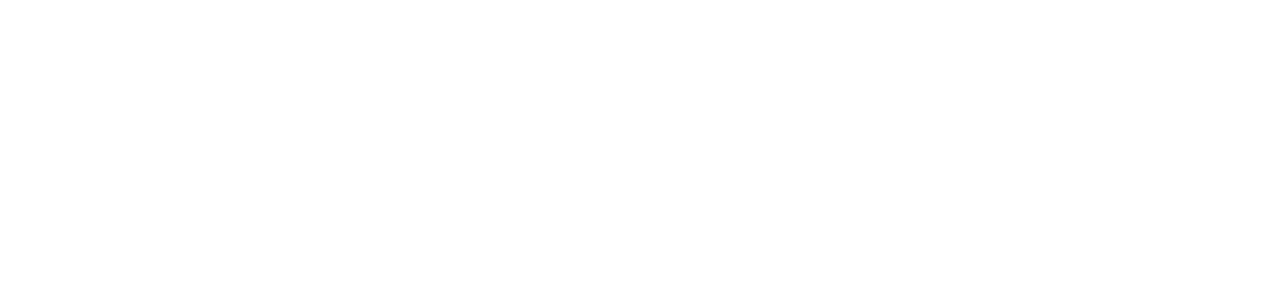
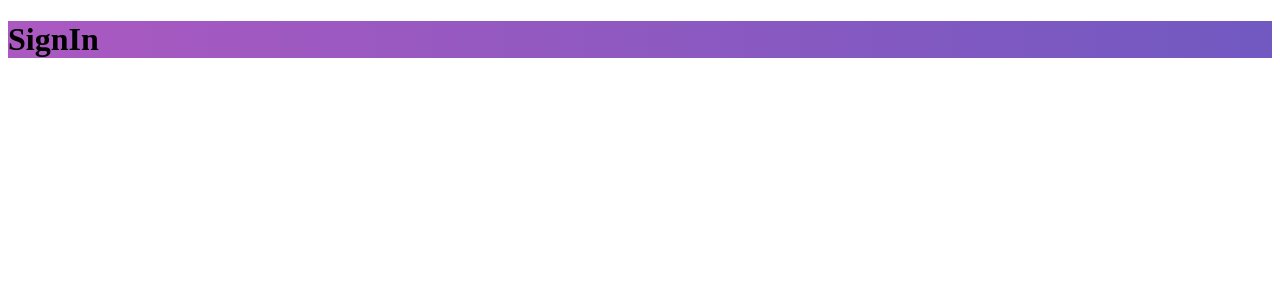
Before and after one commit to francisdev584/GoBarberWeb, a React (Create React App) app: page / in a window 1280 px wide. Before the commit this address led to /dashboard. Shown: the top 300 px of the page. Built offline with nearby package versions, Linux system fonts and the light colour scheme.

Commit message:
Layout for pages depends if isPrivate - Done

```diff
--- a/package.json
+++ b/package.json
@@ -12,7 +12,8 @@
     "react-dom": "^16.12.0",
     "react-router-dom": "^5.1.2",
     "react-scripts": "3.3.0",
-    "reactotron-react-js": "^3.3.7"
+    "reactotron-react-js": "^3.3.7",
+    "styled-components": "^5.0.0"
   },
   "scripts": {
     "start": "react-scripts start",
--- /dev/null
+++ b/src/pages/_layouts/auth/index.js
@@ -0,0 +1,11 @@
+import React from "react";
+import PropTypes from "prop-types";
+import { Wrapper } from "./styles";
+
+export default function AuthLayout({ children }) {
+  return <Wrapper>{children}</Wrapper>;
+}
+
+AuthLayout.propTypes = {
+  children: PropTypes.element.isRequired
+};
--- /dev/null
+++ b/src/pages/_layouts/auth/styles.js
@@ -0,0 +1,6 @@
+import styled from "styled-components";
+
+export const Wrapper = styled.div`
+  height: 100%;
+  background: linear-gradient(-90deg, #7159c1, #ab59c1);
+`;
--- /dev/null
+++ b/src/pages/_layouts/default/index.js
@@ -0,0 +1,11 @@
+import React from "react";
+import PropTypes from "prop-types";
+import { Wrapper } from "./styles";
+
+export default function DefaultLayout({ children }) {
+  return <Wrapper>{children}</Wrapper>;
+}
+
+DefaultLayout.propTypes = {
+  children: PropTypes.element.isRequired
+};
--- /dev/null
+++ b/src/pages/_layouts/default/styles.js
@@ -0,0 +1,6 @@
+import styled from "styled-components";
+
+export const Wrapper = styled.div`
+  height: 100%;
+  background: #333;
+`;
--- a/src/routes/Route.js
+++ b/src/routes/Route.js
@@ -1,14 +1,18 @@
+/* eslint-disable react/jsx-props-no-spreading */
 import React from "react";
 import PropTypes from "prop-types";
 
 import { Route, Redirect } from "react-router-dom";
+
+import DefaultLayout from "../pages/_layouts/default";
+import AuthLayout from "../pages/_layouts/auth";
 
 export default function RouteWrapper({
   component: Component,
   isPrivate,
   ...rest
 }) {
-  const signed = true;
+  const signed = false;
 
   if (!signed && isPrivate) {
     return <Redirect to="/" />;
@@ -18,7 +22,18 @@
     return <Redirect to="/dashboard" />;
   }
 
-  return <Route {...rest} component={Component} />;
+  const Layout = signed ? DefaultLayout : AuthLayout;
+
+  return (
+    <Route
+      {...rest}
+      render={props => (
+        <Layout>
+          <Component {...props} />
+        </Layout>
+      )}
+    />
+  );
 }
 
 RouteWrapper.propTypes = {
--- a/src/routes/index.js
+++ b/src/routes/index.js
@@ -15,8 +15,8 @@
       <Route path="/" exact component={SignIn} />
       <Route path="/register" component={SignUp} />
 
-      <Route path="/dashboard" component={Dashboard} />
-      <Route path="/profile" component={Profile} />
+      <Route path="/dashboard" component={Dashboard} isPrivate />
+      <Route path="/profile" component={Profile} isPrivate />
     </Switch>
   );
 }
```
Also changed, not shown: 1 other file (tests, documents, lock files or other folders).
